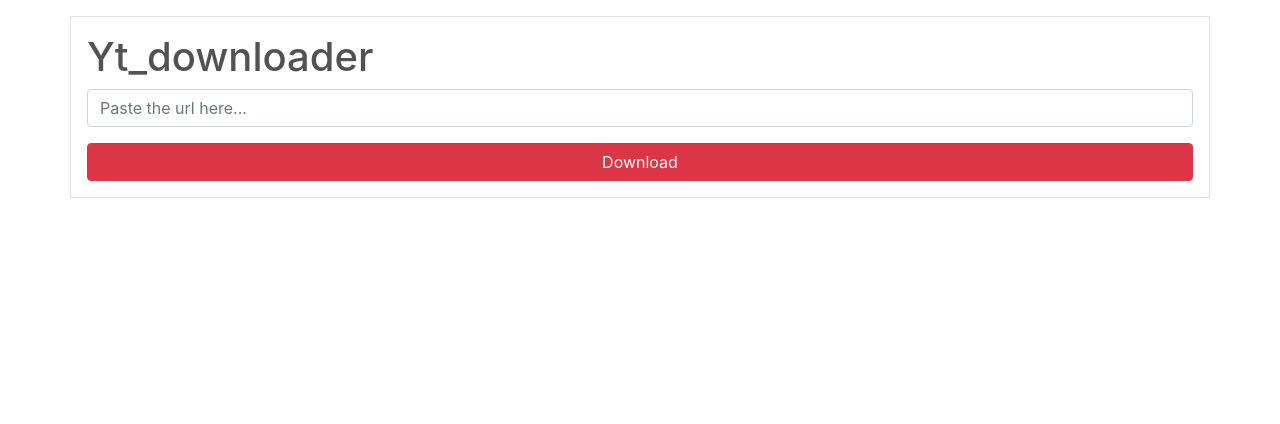
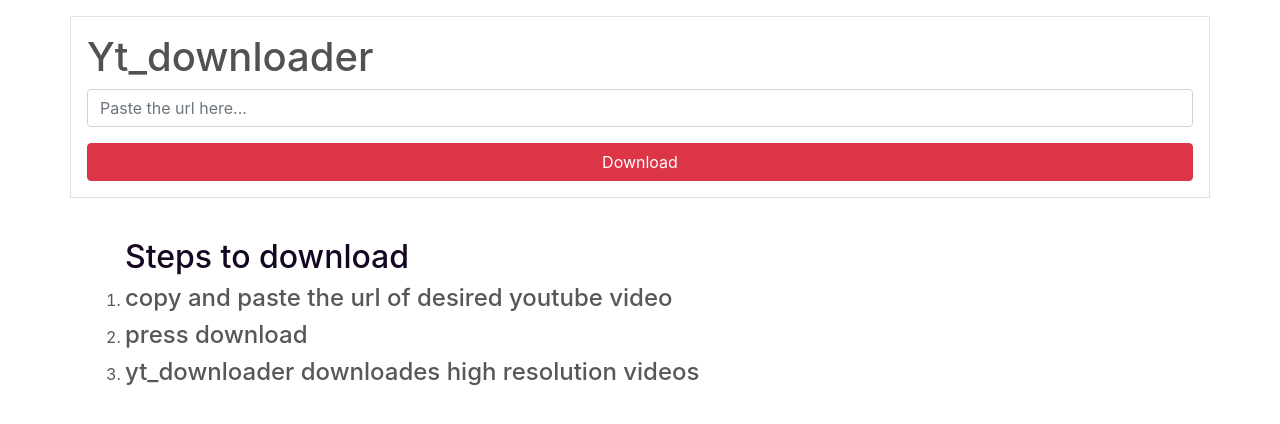
Before and after one commit to melvin145/yt_downloader, a Django app: page / in a window 1280 px wide. Shown: the part 56-480 px from the top of the page. Run offline with Django 3.2, Linux system fonts and the light colour scheme; some libraries are stand-ins or nearby versions.

Commit message:
final commit

```diff
--- a/home/views.py
+++ b/home/views.py
@@ -11,7 +11,7 @@ def downloader(request):
         url=request.POST['url']
         video=YouTube(url)
         tittle=YouTube(url).title
-        video.streams.get_highest_resolution().download
+        video.streams.get_highest_resolution().download()
         return render(request,'succes.html',{'title':tittle})
     else:
         return redirect('home')
--- /dev/null
+++ b/templates/downloading.html
@@ -0,0 +1,5 @@
+{% extends 'home.html' %}
+
+{% block content %}
+<h1 style="color: black;">{{title}} is downlaoding</h1>
+{% endblock %}
--- a/templates/home.html
+++ b/templates/home.html
@@ -38,6 +38,18 @@
 
             <button type="submit" class="btn btn-danger btn-block">Download</button>
       </div>
+      <br>
+      <div style="color: rgb(88, 87, 87);" class="container ">
+
+        <Ol>
+          <h2 style="color: rgb(20, 5, 32);">Steps to download </h2>
+
+
+          <li><h4>copy and paste the url of desired youtube video</h4></li>
+          <li><h4>press download</h4></li>
+          <li><h4>yt_downloader downloades high resolution videos</h4></li>
+        </Ol>
+      </div>
       {% endblock %}
 
 
--- a/templates/succes.html
+++ b/templates/succes.html
@@ -1,5 +1,8 @@
 {% extends 'home.html'%}
 
 {% block content %}
-<h1 style="color: black;">{{title}} is downlaoding</h1>
+<div class="alert alert-success">
+    <strong>Success!</strong> {{title}} is downlaoding
+  </div>
+
 {% endblock %}
```
Also changed, not shown: 2 other files.
